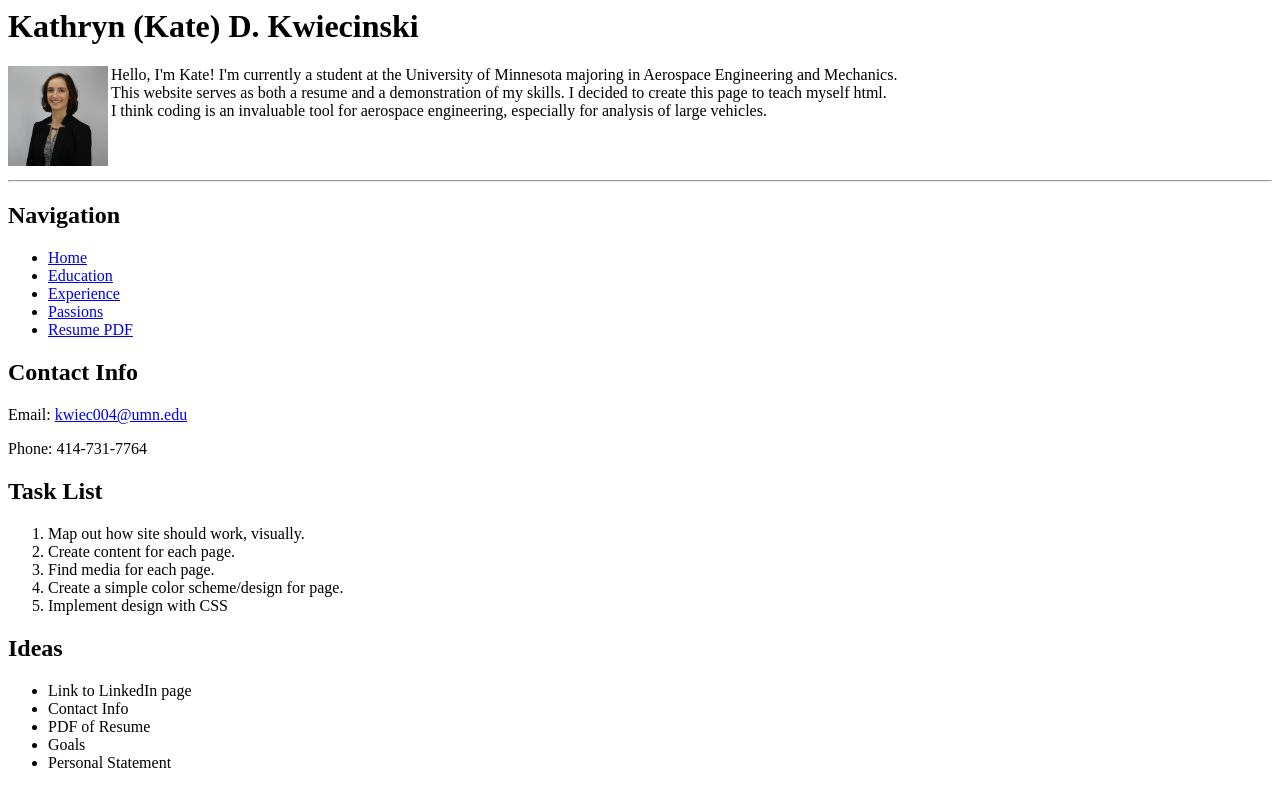
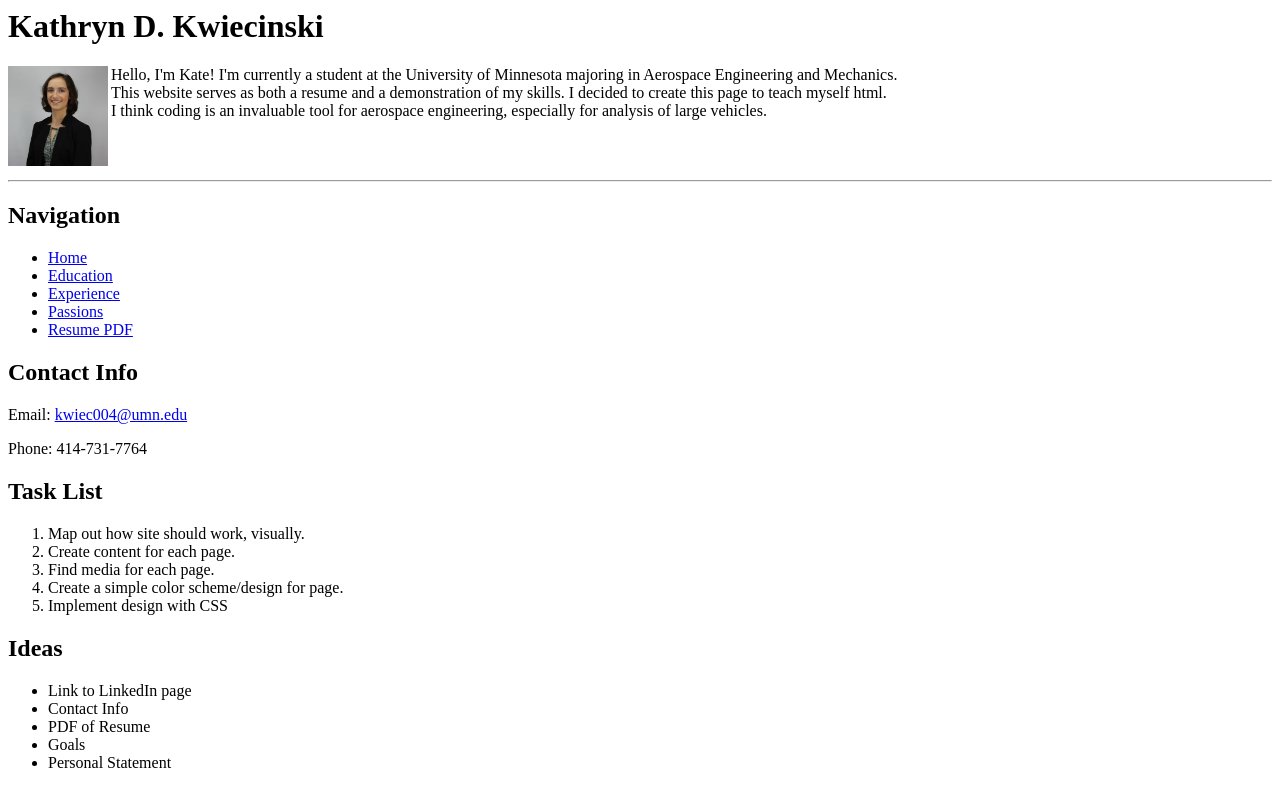
Before and after one commit to KateKwiecinski/KateKwiecinski.github.io, a plain HTML site: page index.html in a window 1280 px wide. Drawn offline with Linux system fonts and the light colour scheme.

Commit message:
Removed Nickname

```diff
--- a/index.html
+++ b/index.html
@@ -6,7 +6,7 @@
 	</head>
 	<body>
 		<h1>
-			Kathryn (Kate) D. Kwiecinski
+			Kathryn D. Kwiecinski
 		</h1>
 		<p> <img src="Images/ProfessionalProfilePicture.jpg" alt="Kathryn D. Kwiecinski" width="100" height="100" align="left" />
 		Hello, I'm Kate! I'm currently a student at the University of Minnesota majoring in Aerospace Engineering and Mechanics. <br /> This website serves as both a resume and a demonstration of my skills. I decided to create this page to teach myself html. <br /> I think coding is an invaluable tool for aerospace engineering, especially for analysis of large vehicles.
```
